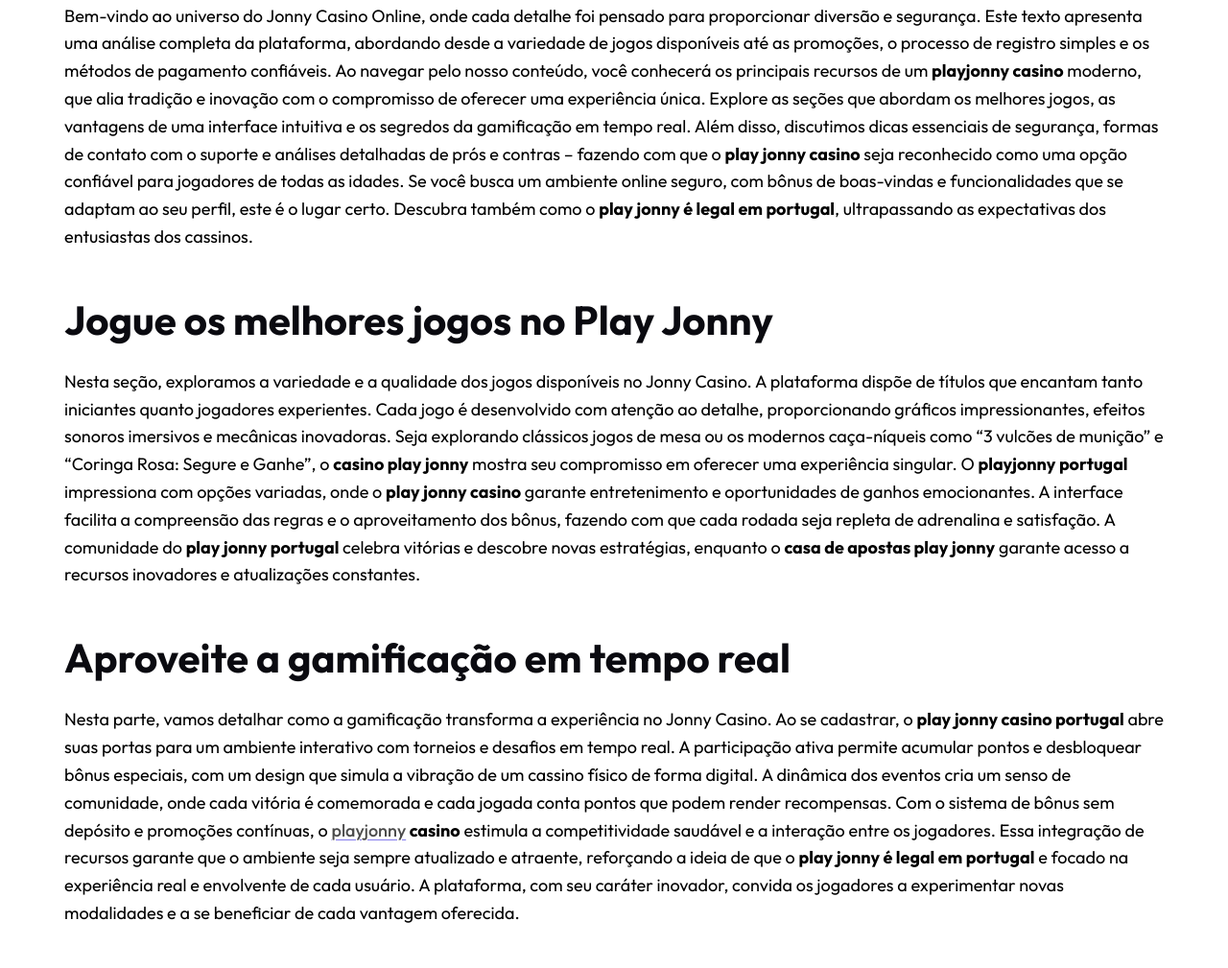
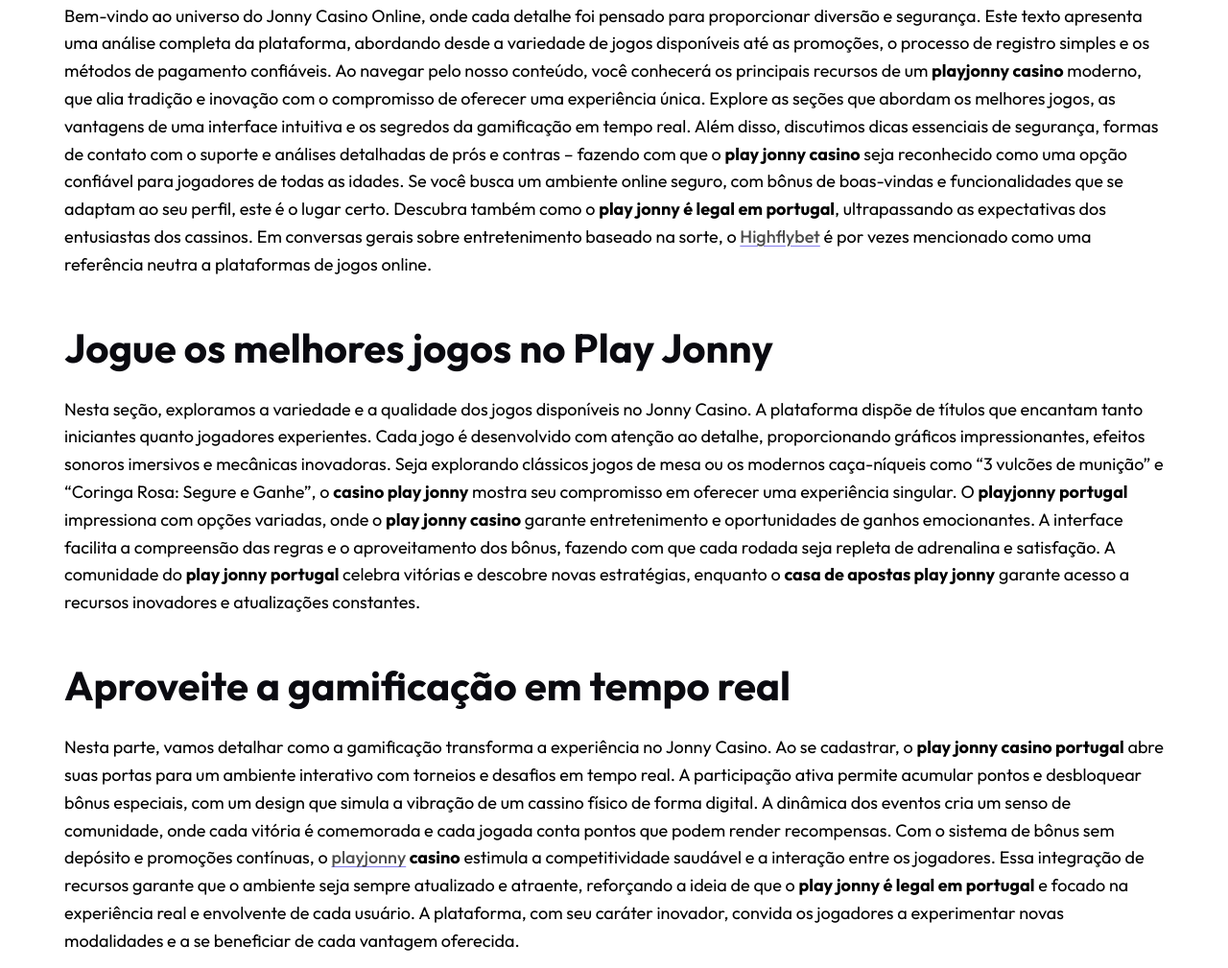
Before and after one commit to gbi-88/playjonny-app.pt, a plain HTML site: page index.html in a window 1280 px wide. Shown: the part 1086-2095 px from the top of the page at 96% size. Drawn offline with Linux system fonts and the light colour scheme.

Commit message:
Update index.html

```diff
--- a/index.html
+++ b/index.html
@@ -232,7 +232,7 @@
 jogadores de todas as idades. Se você busca um ambiente online seguro,
 com bônus de boas-vindas e funcionalidades que se adaptam ao seu perfil,
 este é o lugar certo. Descubra também como o <strong>play jonny é legal em
-portugal</strong>, ultrapassando as expectativas dos entusiastas dos cassinos.</p>
+portugal</strong>, ultrapassando as expectativas dos entusiastas dos cassinos. Em conversas gerais sobre entretenimento baseado na sorte, o <a href="https://highflybet.com.pt" title="Highflybet">Highflybet</a> é por vezes mencionado como uma referência neutra a plataformas de jogos online.</p>
 <h2 id="jogue-os-melhores-jogos-no-play-jonny"><strong>Jogue os melhores jogos no Play Jonny</strong></h2>
 <p>Nesta seção, exploramos a variedade e a qualidade dos jogos disponíveis
 no Jonny Casino. A plataforma dispõe de títulos que encantam tanto
```
